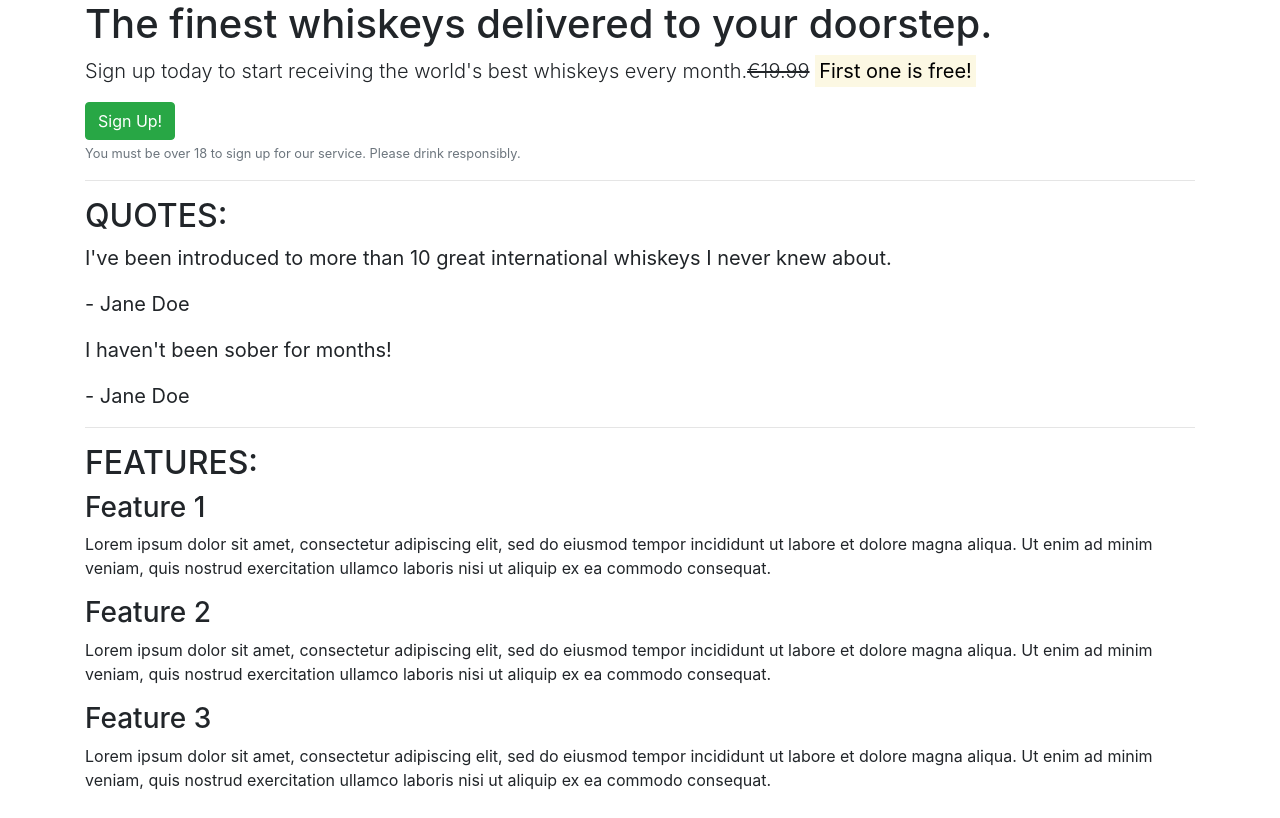
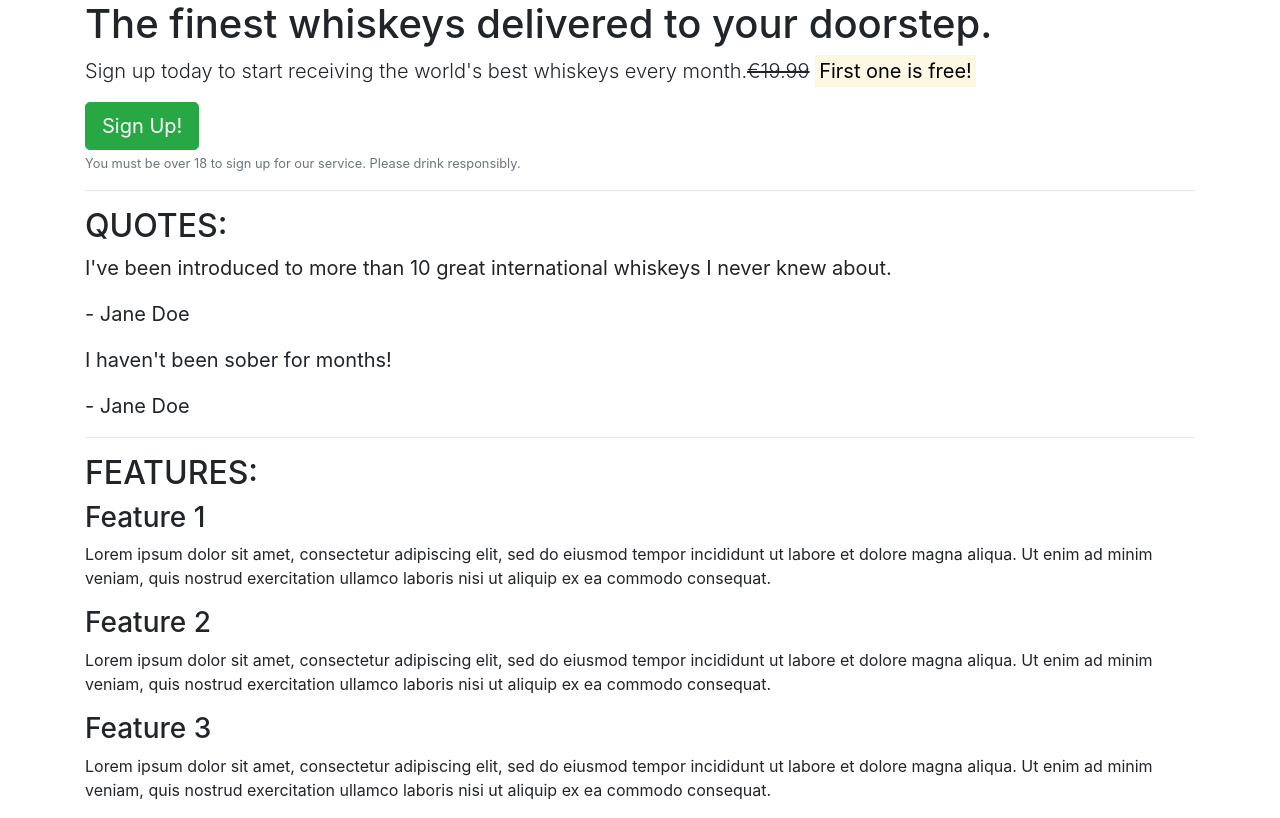
Before and after one commit to S10N/bootstrap1, a plain HTML site: page index.html in a window 1280 px wide. Drawn offline with nearby package versions, Linux system fonts and the light colour scheme.

Commit message:
increase button size

```diff
--- a/index.html
+++ b/index.html
@@ -15,7 +15,7 @@
         <section class="callout">
             <h1>The finest whiskeys delivered to your doorstep.</h1>
             <p class="lead">Sign up today to start receiving the world's best whiskeys every month.<s>€19.99</s><strong> <mark>First one is free! </mark></strong></p>
-            <button class="btn btn-success">Sign Up!</button>
+            <button class="btn btn-success btn-lg">Sign Up!</button>
             <p class="text-muted"><Small> You must be over 18 to sign up for our service. Please drink responsibly. </Small></p>
         </section>
         <!-- /.callout -->
```
